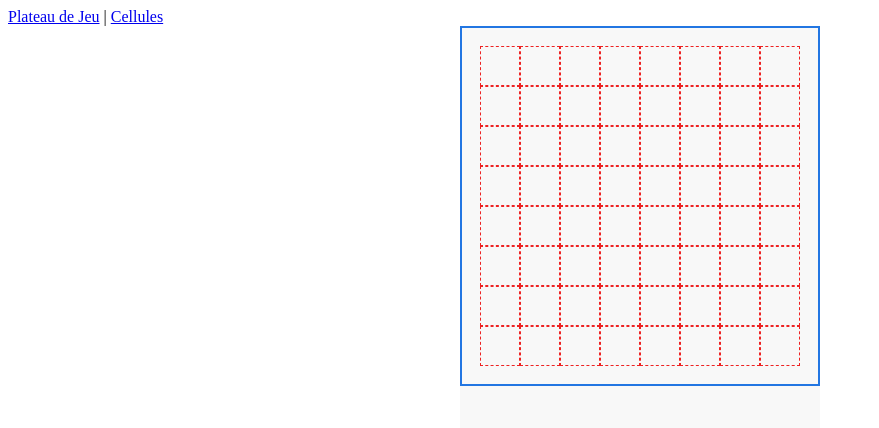
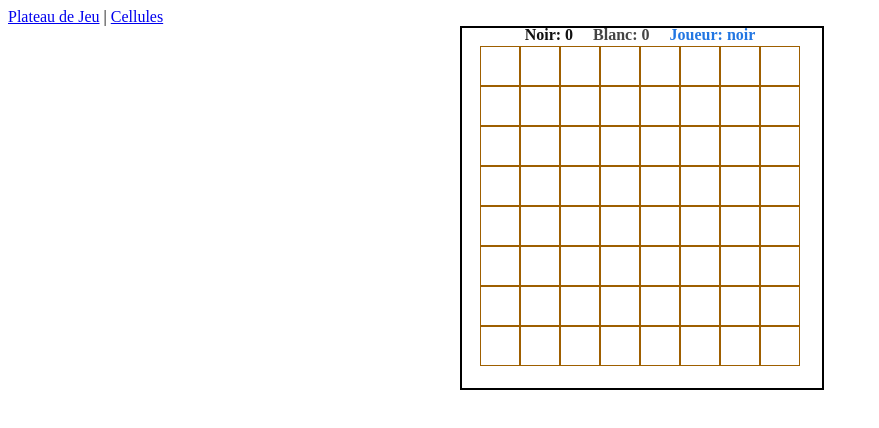
Before and after one commit to Matti-ORT/Jeu_de_go, an Angular app: page /plateau in a window 1280 px wide. Shown: the top 428 px of the page, without its empty margins (0-879 px from the left). Built offline with nearby package versions, Linux system fonts and the light colour scheme.

Commit message:
Ajout de la gestion des scores et des clics droits pour retirer des pions, mise à jour des styles CSS pour le plateau de jeu

```diff
--- a/src/app/plateau/plateau.css
+++ b/src/app/plateau/plateau.css
@@ -1,10 +1,6 @@
 /* ===================== Centrage général ===================== */
 body, :host-context(body) {
-  display: flex;
   justify-content: center;
-  align-items: center;
-  min-height: 100vh;
-  background: #f8f8f8;
 }
 
 /* ===================== Plateau principal ===================== */
@@ -23,9 +19,7 @@ body, :host-context(body) {
   left: 0;
   width: 360px;
   height: 360px;
-  z-index: 2;
-  border: 2px solid #2276e2;
-  box-sizing: border-box;
+  border: 2px solid #000000;
 }
 .grille-interaction .row {
   display: flex;
@@ -45,7 +39,6 @@ body, :host-context(body) {
   left: 20px;
   width: 320px;
   height: 320px;
-  z-index: 1;
   pointer-events: none; /* Ne bloque pas les clics */
 }
 .grille-affichage .row {
@@ -54,14 +47,11 @@ body, :host-context(body) {
 .grille-affichage .intersection {
   width: 40px;
   height: 40px;
-  border: 1px dashed #e22;
+  border: 1px solid rgb(158, 95, 0);
   box-sizing: border-box;
   transition: background 0.2s, opacity 0.2s;
 }
-.grille-affichage .intersection-hover {
-  background: #ffb6b6;
-  transition: background 0.2s;
-}
+
 
 /* Style pour les pions */
 .pion {
@@ -86,3 +76,14 @@ body, :host-context(body) {
 .grille-interaction .case {
   position: relative;
 }
+
+
+.scores {
+  display:flex;
+  gap: 20px;
+  justify-content: center;
+  font-weight: bold;
+}
+.score.noir { color: #111; }
+.score.blanc { color: #444; }
+.courant { color: #2276e2; }
--- a/src/app/plateau/plateau.html
+++ b/src/app/plateau/plateau.html
@@ -9,12 +9,21 @@
 	</div>
 </div>
 
+<div class="scores">
+  <div class="score noir">Noir: {{ scoreNoir() }}</div>
+  <div class="score blanc">Blanc: {{ scoreBlanc() }}</div>
+  <div class="courant">Joueur: {{ joueur }}</div>
+</div>
+
+
+
 <!-- Grille d'interaction 9x9 (cases cliquables et invisibles) -->
 <div class="grille-interaction">
 	<!-- Boucle sur les lignes (9 lignes) -->
 	<div *ngFor="let row of [].constructor(9); let i = index" class="row">
 		<!-- Boucle sur les colonnes (9 colonnes) -->
-		<div *ngFor="let col of [].constructor(9); let j = index" class="case" (click)="onCaseClick(i, j)">
+		<div *ngFor="let col of [].constructor(9); let j = index" class="case" (click)="onCaseClick(i, j)"
+			(contextmenu)="onCaseRightClick(i, j,$event)">
 			<!-- Case cliquable, aucune visibilité -->
 			 <!-- Affiche un pion si présent sur la case -->
 			<span *ngIf="plateau[i][j]" class="pion" [ngClass]="plateau[i][j]"></span>
--- a/src/app/plateau/plateau.ts
+++ b/src/app/plateau/plateau.ts
@@ -1,4 +1,4 @@
-import { Component } from '@angular/core';
+import { Component, signal } from '@angular/core';
 import { CommonModule } from '@angular/common';
 
 @Component({
@@ -14,6 +14,10 @@ export class Plateau {
   // Le joueur courant, commence par 'noir'
   joueur: 'noir' | 'blanc' = 'noir';
 
+
+  scoreNoir = signal(0);
+  scoreBlanc = signal(0);
+
   // Gère le clic sur une case du plateau
   onCaseClick(i: number, j: number) {
 
@@ -22,9 +26,22 @@ export class Plateau {
 
       // affecte le joueur au case
       this.plateau[i][j] = this.joueur;
-      this.joueur = this.joueur === 'noir' ? 'blanc' : 'noir'; // Change de joueur
+      if (this.joueur === 'noir') {
+          this.joueur = 'blanc';
+        } else {
+          this.joueur = 'noir';
+        }
     }
+  }
 
-    console.log(i,j)
-  }
+    onCaseRightClick(i: number, j: number, event: MouseEvent) {
+      event.preventDefault();
+      const occupant = this.plateau[i][j];
+      // si pierre adverse -> retire et augmente le score du joueur courant
+      if (occupant !== null  ) {
+        this.plateau[i][j] = null;
+        if (this.joueur === 'noir') this.scoreNoir.update(s => s + 1);
+        else this.scoreBlanc.update(s => s + 1);
+      }
+    }
 }
```
